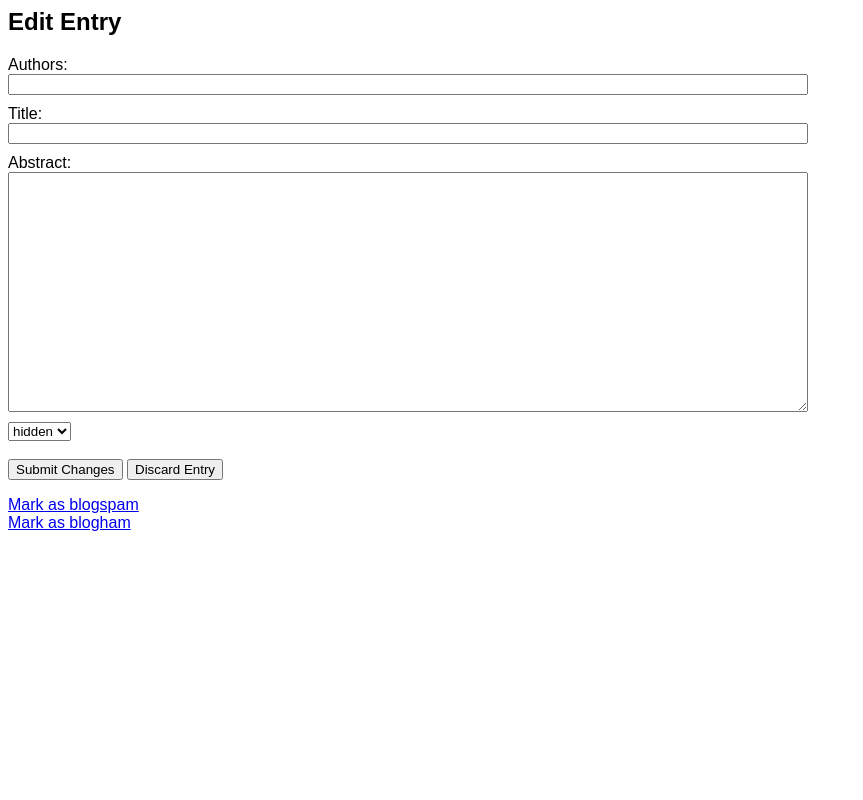
After one commit to wo/opp-web, a Python web app: template OPP_Web/templates/edit-doc.html in a window 1280 px wide. The commit adds this page. Shown: the whole page, without its empty margins (0-863 px from the left). Run offline with Jinja, Linux system fonts and the light colour scheme; the template is opened without the code that fills it, so the values that code supplies are empty.

Commit message:
more changes to handle blog posts

```diff
--- a/OPP_Web/static/scripts.js
+++ b/OPP_Web/static/scripts.js
@@ -66,7 +66,7 @@ function edit(doc_id) {
     dialog.setAttribute('id', 'editDialog');
     dialog.innerHTML = ["<h4>Edit entry ",
                         "<span id='closeBtn' onclick='document.body.removeChild(self.dialog)'>X</div></h4>",
-                        "<form method='post' action="+rootdir+"_editdoc' id='editform' onsubmit='return submit_edit()'>",
+                        "<form method='post' action="+rootdir+"edit-doc' id='editform' onsubmit='return submit_edit()'>",
                         "<input type='hidden' name='doc_id' value='"+doc_id+"'>",
                         "<input type='hidden' name='doc_url' value='"+url+"'>",
                         "<input type='hidden' name='quarantied' value='"+quarantined+"'>",
@@ -96,7 +96,7 @@ function submit_edit(discard) {
     var abstract = encodeURIComponent(f.elements['abstract'].value);
     var submit = discard ? 'Discard Entry' : 'Submit Changes';
     var req = new XMLHttpRequest();
-    var url = rootdir+"_editdoc";
+    var url = rootdir+"edit-doc";
     var params = 'doc_id='+doc_id+'&doc_url='+doc_url+'&quarantined='+quarantined;
     params += '&authors='+authors+'&title='+title+'&abstract='+abstract;
     params += '&submit='+submit+'&next='+self.location.href;
--- /dev/null
+++ b/OPP_Web/templates/edit-doc.html
@@ -0,0 +1,36 @@
+<html>
+<style>
+body { font-family:sans-serif }
+label { display:block }
+input[type="text"], textarea { margin-bottom:10px; width:60em; }
+textarea { height:18em; }
+</style>
+<body>
+<h2>Edit Entry</h2>
+<form action="{{ rootdir }}edit-doc" method="post">
+<input type='hidden' name='doc_id' value='{{doc['doc_id']}}'>
+<label for='authors'>Authors:</label>
+<input type='text' name='authors' value='{{doc['authors']}}'><br>
+<label for='title'>Title:</label>
+<input type='text' name='title' value='{{doc['title']}}'><br>
+<label for='abstract'>Abstract:</label>
+<textarea name='abstract'>{{doc['abstract']}}</textarea><br>
+
+<select name='status' size='1'>
+<option value='0'{% if doc['status'] == 0 %} selected='selected'{% endif %}>hidden</option>
+<option value='1'{% if doc['status'] == 1 %} selected='selected'{% endif %}>live</option>
+</select>
+{% if doc['status'] == 0 %}
+  <input type='checkbox' name='found_now' value='1' checked='checked'> found now
+{% endif %}
+<br><br>
+
+<input type='submit' name='submit' value='Submit Changes'>
+<input type='submit' name='submit' value='Discard Entry'>
+</form>
+
+<a href="http://umsu.de/opp/train?doc={{doc['doc_id']}}&topic_id=0&class=1">Mark as blogspam</a><br>
+<a href="http://umsu.de/opp/train?doc={{doc['doc_id']}}&topic_id=0&class=0">Mark as blogham</a>
+
+</body>
+</html>
```
Also changed, not shown: OPP_Web/__init__.py (+34 -12 lines), OPP_Web/templates/list_sources.html (+14 -0 lines).
